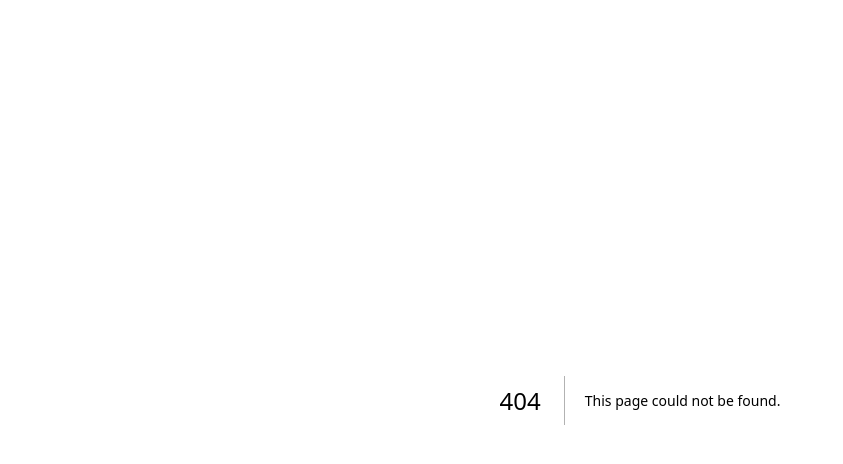
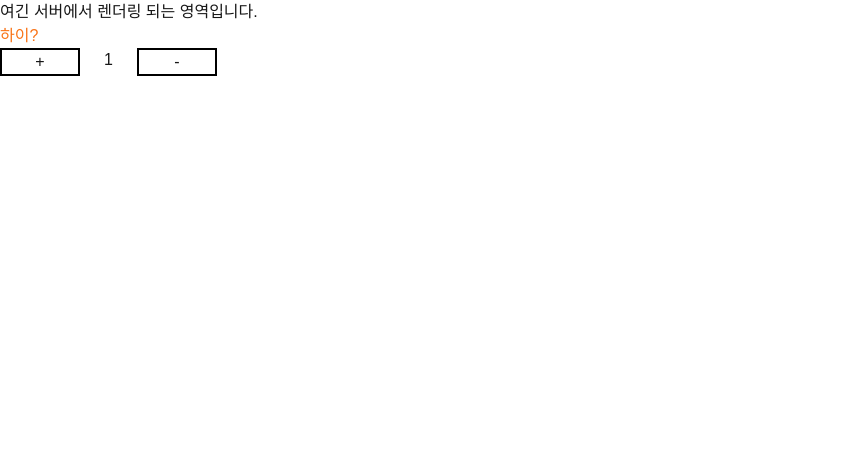
Before and after one commit to JoStar33/Next-15-Practice, a Next.js app: page /server-component in a window 1280 px wide. Before the commit this address had no page. Shown: the top 464 px of the page, without its empty margins (0-843 px from the left). Built offline with nearby package versions, Linux system fonts and the light colour scheme.

Commit message:
feat: 서버 컴포넌트

```diff
--- a/src/app/layout.tsx
+++ b/src/app/layout.tsx
@@ -20,6 +20,7 @@ export const metadata: Metadata = {
   description: 'Generated by create next app',
 };
 
+// 모든 페이지에 다 적용되는 루트페이지 (필수적으로 존재해야함.)
 export default function RootLayout({
   children,
 }: Readonly<{
--- /dev/null
+++ b/src/app/navigation/page.tsx
@@ -0,0 +1,14 @@
+import Link from 'next/link';
+import React from 'react';
+
+export default function Page() {
+  return (
+    <>
+      <Link href={'/'}>하이</Link>
+    </>
+  );
+}
+
+/**
+ * app Router에서는 RSC Payload도 같이 포함해서 전달해주게 된다.
+ */
--- /dev/null
+++ b/src/app/server-component/page.tsx
@@ -0,0 +1,40 @@
+import React from 'react';
+import Test from '@/components/serverComponent/Test';
+
+export default function ServerComponentPage() {
+  return (
+    <>
+      여긴 서버에서 렌더링 되는 영역입니다.
+      <div className="flex text-orange-500">하이?</div>
+      <Test />
+    </>
+  );
+}
+
+// 서버 컴포넌트
+/**
+ * 서버에서 모든 작업을 수행해서 사용자에게 화면을 전달.
+ * 이렇게 하는이유는 자바스크립트 번들의 양을 줄이기 위함.
+ */
+
+// use client가 적용된 컴포넌트 (클라이언트 컴포넌트)
+/**
+ * 기존 page 라우터 방식처럼
+ * 서버에서 렌더링을 하되, 하이드레이션을 거치는 작업을 하는 컴포넌트이다.
+ *
+ * 검색하는 UI와 같이 상태 및 클릭이벤트가 들어가는 컴포넌트가 이에 적합.
+ */
+
+/**
+ * !!!주의사항
+ * 1. 서버 컴포넌트에는 브라우저에서 실행될 코드가 포함되면 안된다.
+ *  - 따라서 브라우저에서만 실행되는 라이브러리로 인해 에러가 발생할 수도 있다.
+ * 2. 클라이언트 컴포넌트는 클라이언트에서만 실행되지 않는다.
+ * 3. 클라이언트 컴포넌트에서 서버 컴포넌트를 import할 수 없다.
+ *  - 오직 서버에서만 실행되기 때문이다.
+ *  - 정말 그럼에도 불구하고 서버 컴포넌트를 클라이언트 컴포넌트에서 import해야겠다면 children을
+ *    통해서 컴포넌트를 넣는것을 권장.
+ * 4. 서버 컴포넌트에서 클라이언트 컴포넌트에게 직렬화 되지 않는 props는 전달 불가능하다.
+ *  - 이건 이미 알겠지만, JSON형태로 만들어줘야 한다는거임.
+ *  - 함수는 직렬화가 불가능하기 때문에 props로 전달이 불가능하다. 주의할것.
+ */
--- /dev/null
+++ b/src/components/serverComponent/Test.tsx
@@ -0,0 +1,27 @@
+'use client';
+
+import React from 'react';
+
+type ButtonEvent = 'plus' | 'minus';
+
+export default function Test() {
+  const [number, setNumber] = React.useState(1);
+  const handleClickButton = (type: ButtonEvent) => setNumber((prev) => (type === 'plus' ? prev + 1 : prev - 1));
+  return (
+    <div className="flex gap-6">
+      <button
+        className="flex w-20 items-center justify-center border-2 border-solid border-black"
+        onClick={() => handleClickButton('plus')}
+      >
+        +
+      </button>
+      {number}
+      <button
+        className="flex w-20 items-center justify-center border-2 border-solid border-black"
+        onClick={() => handleClickButton('minus')}
+      >
+        -
+      </button>
+    </div>
+  );
+}
```
